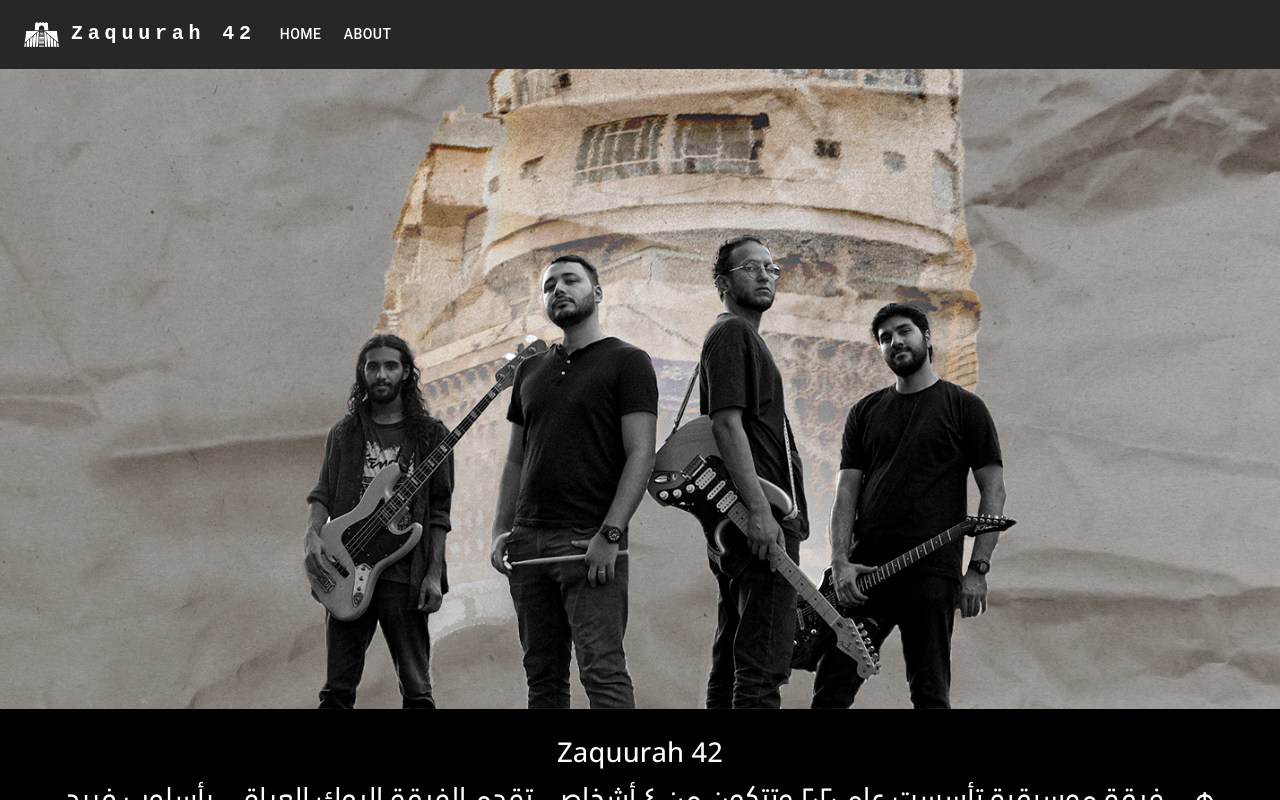
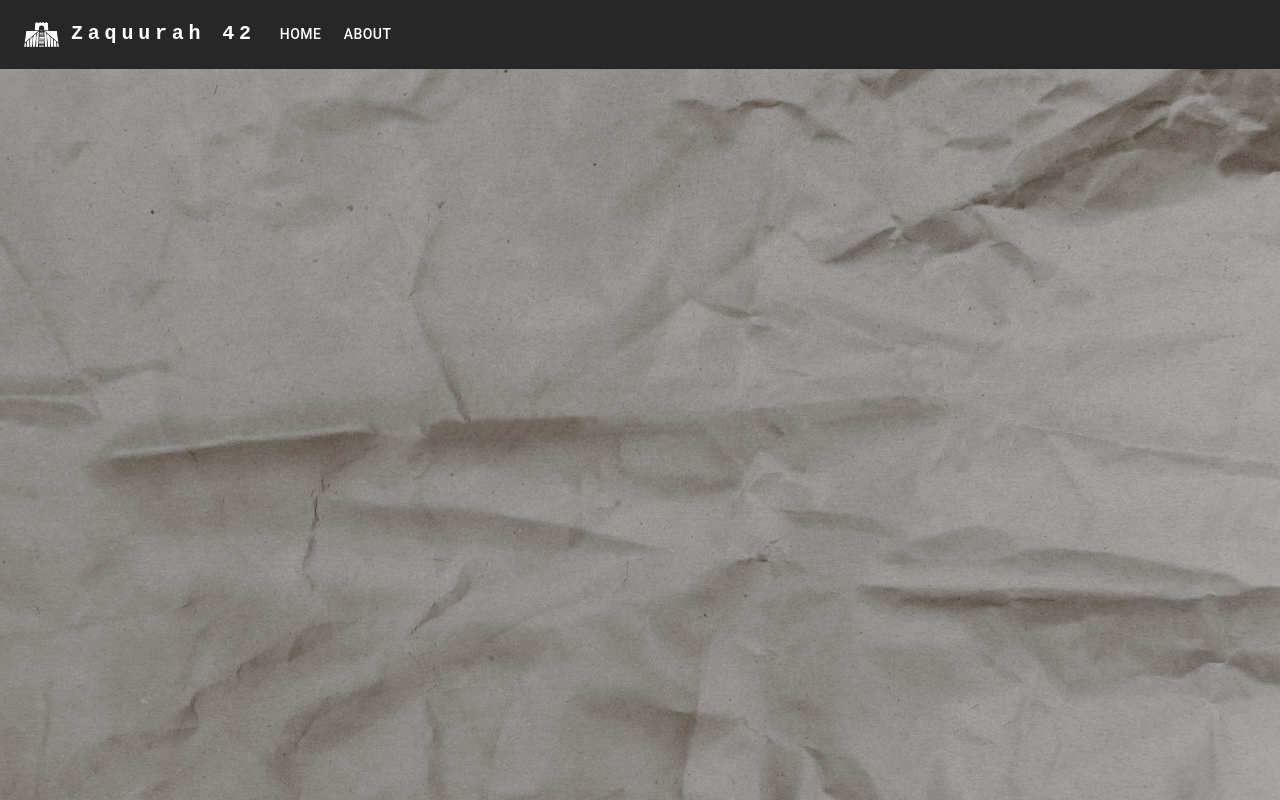
Before and after one commit to HIR666/z42, a React (Vite) app: page / in a window 1280 px wide. Built offline with nearby package versions, Linux system fonts and the light colour scheme.

Commit message:
might have fixed routing idk this is taking way too long to deploy fronk the me

```diff
--- a/src/App.jsx
+++ b/src/App.jsx
@@ -41,8 +41,8 @@ function App() {
           }}
         >
           <Routes>
-            <Route path="/" element={<HomeScreen />} />
-            <Route path="/about" element={<AboutScreen />} />
+            <Route path="/z42/" element={<HomeScreen />} />
+            <Route path="/z42/about" element={<AboutScreen />} />
           </Routes>
         </Box>
       </BrowserRouter>
```
Also changed, not shown: 2 other files (tests, documents, lock files or other folders).
